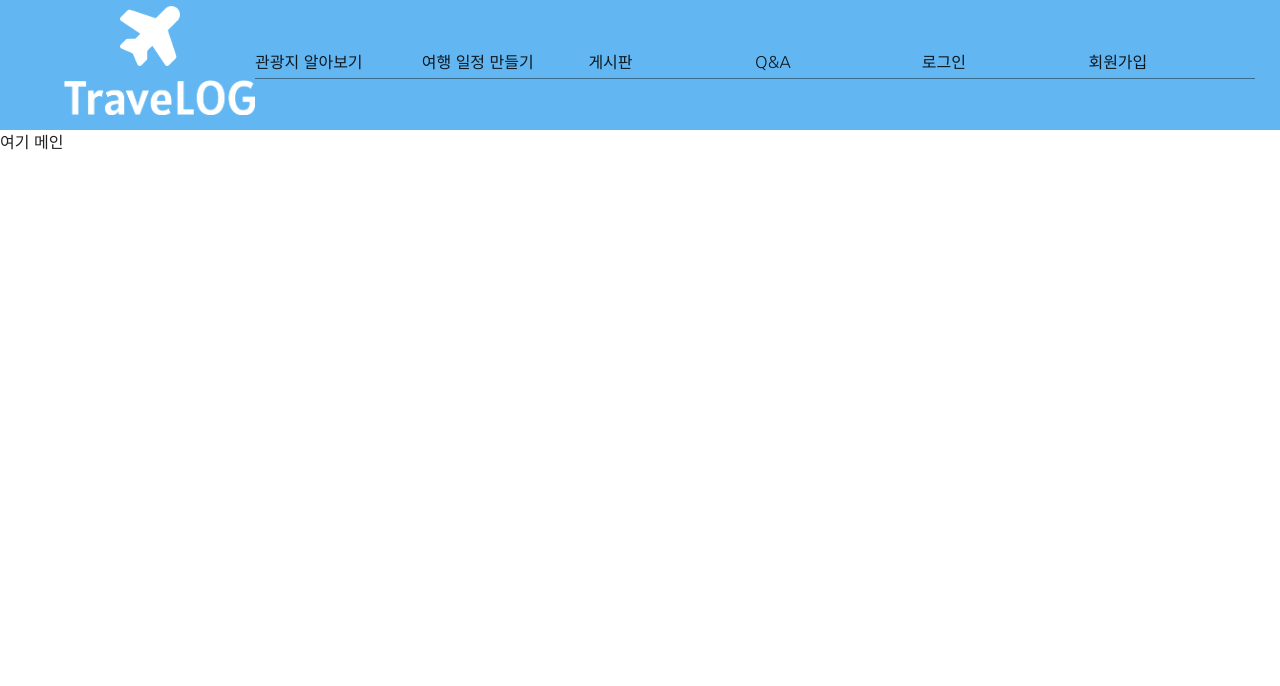
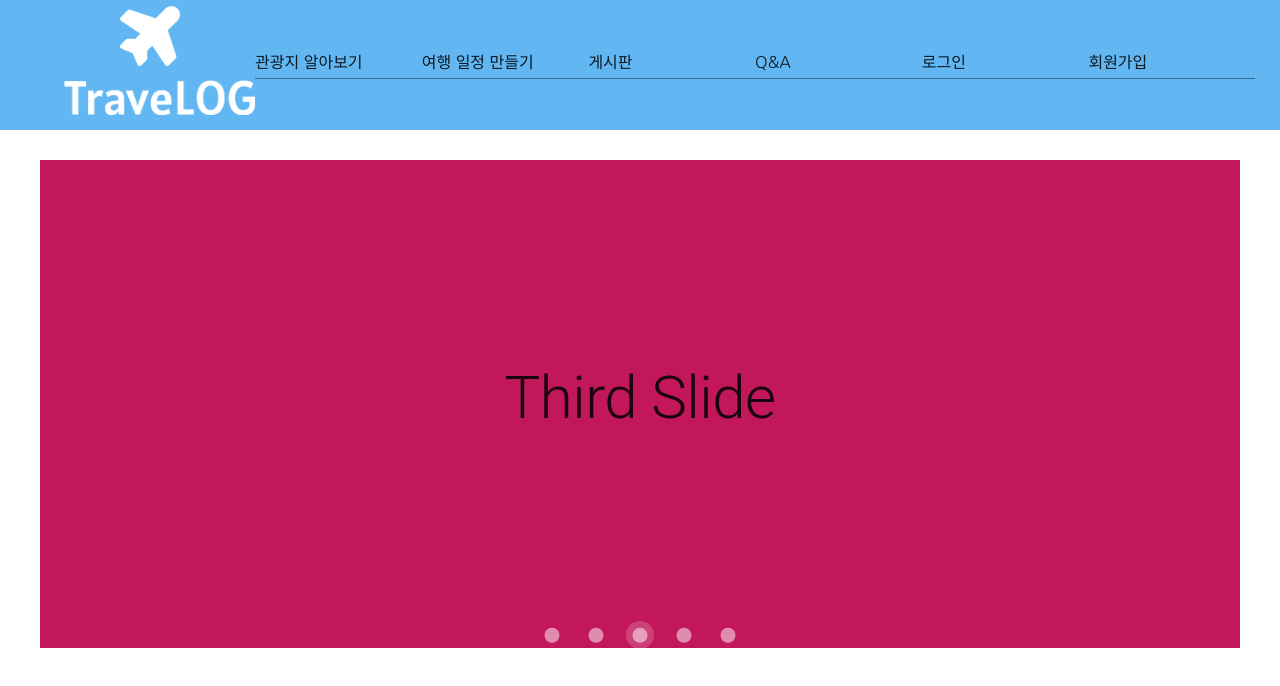
Before and after one commit to SSAFY-TraveLOG/TraveLOG-frontend, a Vue app: page / in a window 1280 px wide. Shown: the top 686 px of the page. Built offline with nearby package versions, Linux system fonts and the light colour scheme.

Commit message:
feat: 메인 페이지 초기 구현

```diff
--- a/src/views/Main.vue
+++ b/src/views/Main.vue
@@ -1,5 +1,23 @@
 <template>
-    <div>여기 메인</div>
+  <v-sheet class="d-flex align-center justify-center">
+    <v-carousel
+      id="landscape"
+      cycle
+      height="500"
+      hide-delimiter-background
+      :show-arrows="false"
+      interval="3000"
+    >
+      <v-carousel-item v-for="(slide, i) in slides" :key="i">
+        <v-sheet :color="colors[i]" height="100%">
+          <v-row class="fill-height" align="center" justify="center">
+            <div class="text-h2">{{ slide }} Slide</div>
+            <!-- v-img 불러서 사진 한 5개 찾아서 에셋에 넣어놓기 -->
+          </v-row>
+        </v-sheet>
+      </v-carousel-item>
+    </v-carousel>
+  </v-sheet>
 </template>
 
 <script>
@@ -8,7 +26,14 @@ export default {
   components: {},
   data() {
     return {
-            message: "",
+      colors: [
+        "indigo",
+        "warning",
+        "pink darken-2",
+        "red lighten-1",
+        "deep-purple accent-4",
+      ],
+      slides: ["First", "Second", "Third", "Fourth", "Fifth"],
     };
   },
   created() {},
@@ -16,4 +41,9 @@ export default {
 };
 </script>
 
-<style scoped></style>
+<style scoped>
+#landscape {
+  width: 1200px;
+  margin-top: 30px;
+}
+</style>
```
Lines whose indentation alone changed are shown as unchanged.
